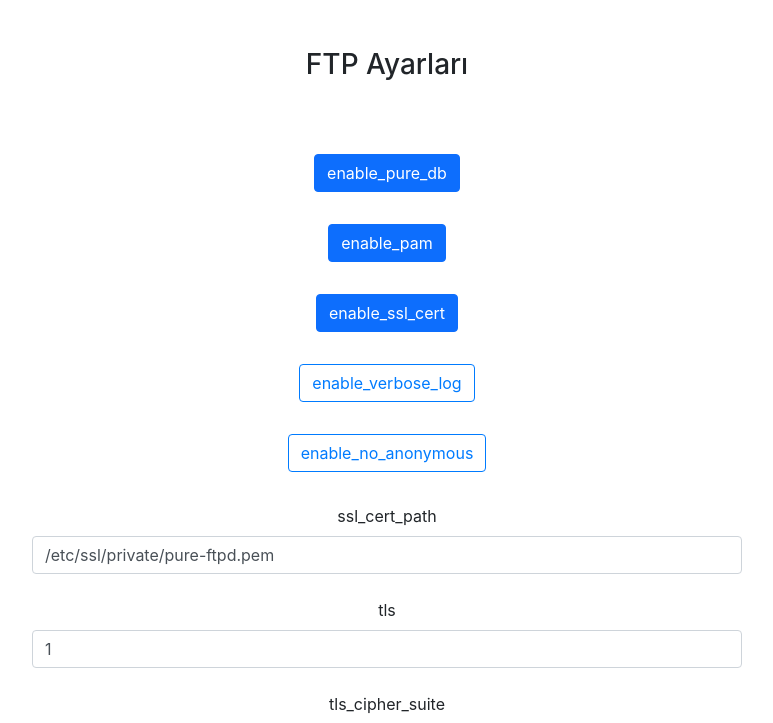
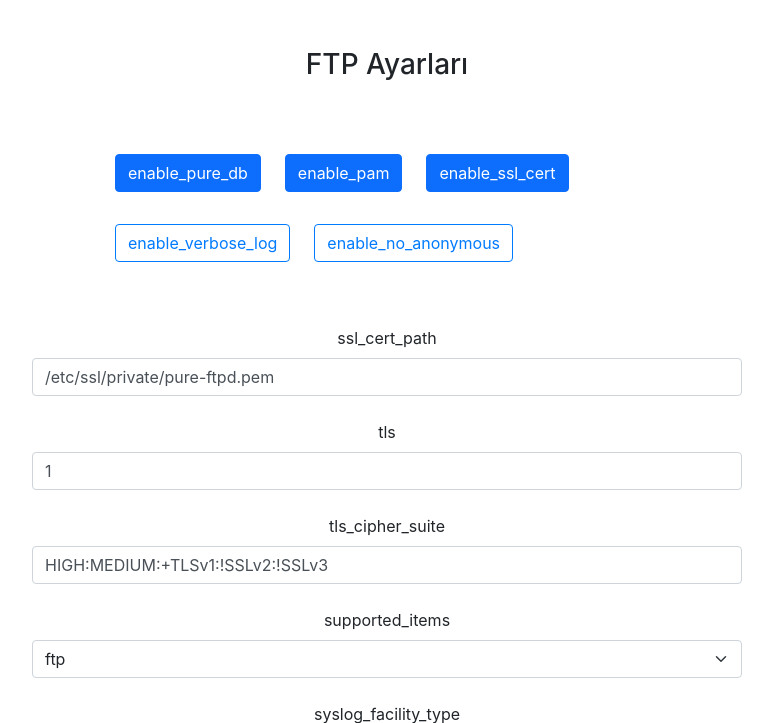
Before and after one commit to egepaksoy/rovenmawebportal, a Django app: page /ftp-settings in a window 1280 px wide. Shown: the part 80-803 px from the top of the page, without its empty margins (253-1026 px from the left). Run offline with Django 3.2, Linux system fonts and the light colour scheme; a user stored in the database is signed in; data comes from the database, SQL or seed files in the repository; some libraries are stand-ins or nearby versions.

Commit message:
ftp settings yapıldı

```diff
--- a/templates/ftp_settings/index.html
+++ b/templates/ftp_settings/index.html
@@ -4,6 +4,16 @@
 <style>
   h3 {
     text-align: center;
+  }
+  .row {
+    width: 80%;
+    height: auto;
+    margin-bottom: 2rem;
+  }
+  .chckbox {
+    float: left;
+    width: auto;
+    height: auto;
   }
   .col-8 {
     text-align: center;
@@ -24,7 +34,7 @@
     <div class="col-8">
       <!-- enable_pure_db -->
       <div class="row" style="display: inline-table">
-        <div class="mt-4">
+        <div class="mt-4 chckbox">
           <input
             type="checkbox"
             class="btn-check"
@@ -37,7 +47,7 @@
           >
         </div>
         <!-- enable_pam -->
-        <div class="mt-4">
+        <div class="mt-4 chckbox">
           <input
             type="checkbox"
             class="btn-check"
@@ -50,7 +60,7 @@
           >
         </div>
         <!-- enable_ssl_cert -->
-        <div class="mt-4">
+        <div class="mt-4 chckbox">
           <input
             type="checkbox"
             class="btn-check"
@@ -63,7 +73,7 @@
           >
         </div>
         <!-- enable_verbose_log -->
-        <div class="mt-4">
+        <div class="mt-4 chckbox">
           <input
             type="checkbox"
             class="btn-check"
@@ -76,7 +86,7 @@
           >
         </div>
         <!-- enable_no_anonymous -->
-        <div class="mt-4">
+        <div class="mt-4 chckbox">
           <input
             type="checkbox"
             class="btn-check"
```
